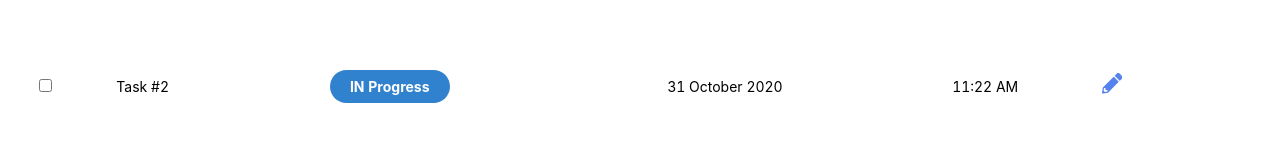
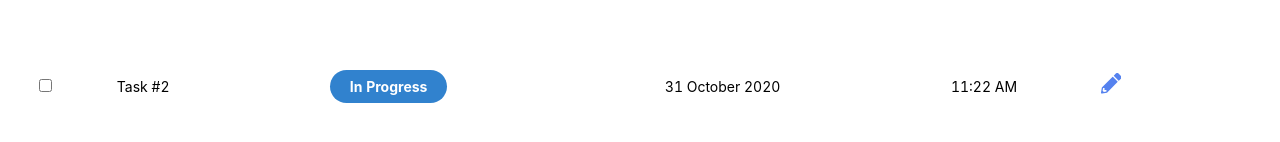
Before and after one commit to sahelhamed/todo-app, a React (Create React App) app: page / in a window 1280 px wide. Shown: the part 362-504 px from the top of the page. Built offline with nearby package versions, Linux system fonts and the light colour scheme.

Commit message:
chore: some refactoring

```diff
--- a/src/constants/text.tsx
+++ b/src/constants/text.tsx
@@ -9,7 +9,7 @@ export const CANCEL = 'Cancel';
 export const TODO = 'To Do';
 export const DONE_TASKS = 'Done Tasks';
 export const DONE = 'Done';
-export const IN_PROGRESS = 'IN Progress';
+export const IN_PROGRESS = 'In Progress';
 export const PAUSED = 'Paused';
 export const DAY = 'Day';
 export const WEEK = 'Week';
--- a/src/containers/ToDos/index.tsx
+++ b/src/containers/ToDos/index.tsx
@@ -38,7 +38,6 @@ import initialTodos from '../../data/todosList';
 const ToDos = (): ReactElement => {
   // States
   const [todos, setTodos] = useState<Data[]>(initialTodos);
-  const [filteredTodos, setFilteredTodos] = useState<Data[]>(initialTodos);
   const [isDoneList, setIsDoneList] = useState<boolean>(false);
   const [timeFilter, setTimeFilter] = useState<string>(WEEK);
   const [isModalOpen, setIsModalOpen] = useState<boolean>(false);
@@ -194,22 +193,16 @@ const ToDos = (): ReactElement => {
   /**
    * A function for add todos
    */
-  const filterTodo = useCallback(
-    (showDonesTodo: boolean): void => {
-      setIsDoneList(showDonesTodo);
-      setFilteredTodos(
-        todos.filter((todo) =>
-          showDonesTodo
-            ? todo.status === DONE && filterDates(todo.date, timeFilter)
-            : todo.status !== DONE && filterDates(todo.date, timeFilter),
-        ),
-      );
-    },
-    [timeFilter, todos],
-  );
+  const filterTodo = useCallback((): Data[] => {
+    return todos.filter((todo) =>
+      isDoneList
+        ? todo.status === DONE && filterDates(todo.date, timeFilter)
+        : todo.status !== DONE && filterDates(todo.date, timeFilter),
+    );
+  }, [isDoneList, timeFilter, todos]);
 
   useEffect(() => {
-    filterTodo(false);
+    filterTodo();
   }, [filterTodo]);
 
   const buttons: ButtonType[] = [
@@ -240,12 +233,12 @@ const ToDos = (): ReactElement => {
           isActive={!isDoneList}
           className="mr-2"
           title={TODO}
-          onClick={(): void => filterTodo(false)}
+          onClick={(): void => setIsDoneList(false)}
         />
         <Tab
           isActive={isDoneList}
           title={DONE_TASKS}
-          onClick={(): void => filterTodo(true)}
+          onClick={(): void => setIsDoneList(true)}
         />
       </div>
       <GroupButtons buttons={buttons} className="self-end" />
@@ -257,7 +250,7 @@ const ToDos = (): ReactElement => {
       >
         <AddTodosForm formData={formData} setFormData={setFormData} />
       </Modal>
-      <Table data={filteredTodos} columns={columns} />
+      <Table data={filterTodo()} columns={columns} />
     </div>
   );
 };
--- a/src/data/todosList.ts
+++ b/src/data/todosList.ts
@@ -30,7 +30,7 @@ const initialTodos: Data[] = [
   },
   {
     id: 5,
-    task: 'Task #4',
+    task: 'Task #5',
     status: IN_PROGRESS,
     date: 'Sat Aug 1 2020 14:52:01 GMT+0330 (Iran Standard Time)',
   },
```
